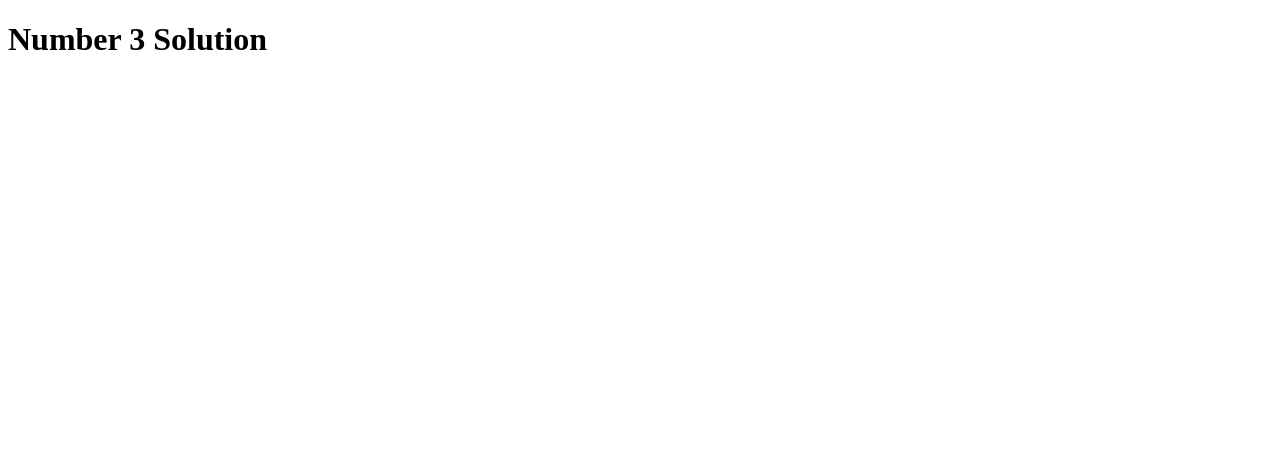
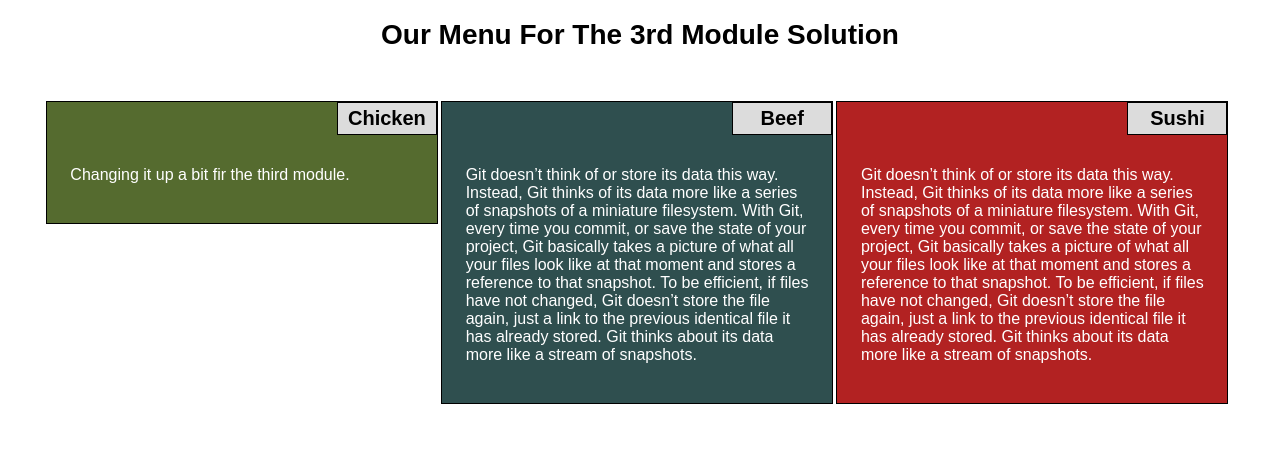
Before and after one commit to DrewChambs/module3-solution, a plain HTML site: page index.html in a window 1280 px wide. Drawn offline with Linux system fonts and the light colour scheme; a web font is replaced by a local one.

Commit message:
changing all files for now

```diff
--- a/css/mod3.css
+++ b/css/mod3.css
@@ -0,0 +1,139 @@
+
+
+/******************* Desktop  styles viewed at 992px and above *******************/
+        * {
+          box-sizing: border-box;
+          }
+          html {
+            /* font-family: Arial, Helvetica, monospace; */
+            font-family: 'Yusei Magic', sans-serif;
+            font-size: 1em;
+          }
+          p {
+            margin-top: 40px;
+          }
+          h1 {
+            text-align: center;
+            margin-bottom: 50px;
+            font-size: 1.75em;
+          }
+
+        .main_div {
+          /* background: red; */
+          width: 95%;
+          margin: 0 auto;
+          height: 450px;
+          /* border: 1px solid black; */
+
+        }
+        .content {
+          width: 99%;
+          margin: 0 auto;
+          /* background: yellow; */
+        }
+        .chicken {
+          position: relative;
+          background: #556B2F;
+          border: 1px solid black;
+          color: white;
+          width: 30%;
+          float: left;
+          margin-right: 3px;
+          padding: 2%;
+        }
+        .beef {
+          position: relative;
+          background: #2F4F4F;
+          /* background: green; */
+          border: 1px solid black;
+          color: white;
+          width: 30%;
+          float: left;
+          margin-right: 3px;
+          padding: 2%;
+        }
+        .sushi {
+          position: relative;
+          background: #B22222;
+          /* background: blue; */
+          border: 1px solid black;
+          color: white;
+          width: 30%;
+          float: left;
+          padding: 2%;
+
+        }
+
+/* "position" set to "absolute" to hold logo in top corner of box */
+        .logo {
+          position: absolute;
+          top: 0;
+          right: 0;
+          border: 1px solid black;
+          font-size: 1.25em;
+          text-align: center;
+          background: #DCDCDC;
+          color: black;
+          padding: 1%;
+          width: 100px;
+          font-weight: 900;
+        }
+/********************** End individual logo styles *************************/
+
+/*************************** Media Queries *******************************/
+/*************************************************************************/
+
+
+/*********** @media Desktop View 992px and above ***************/
+@media (min-width: 992px) {
+.chicken {
+width: 33%;
+
+}
+.beef {
+width: 33%;
+}
+.sushi {
+width: 33%;
+}
+}
+/********************** End Desktop View ****************/
+
+
+/*********** Tablet View between 768px and 991px *******/
+@media (min-width: 768px) and (max-width: 991px) {
+.chicken {
+width: 49%;
+margin-right: 10px;
+}
+.beef {
+width: 49%;
+}
+.sushi {
+width: 99%;
+margin-top: 20px;
+}
+}
+
+/********************** End Tablet View ****************/
+
+/****** Mobile View Equal To Or Less Than 767px ********/
+@media (max-width: 767px) {
+.chicken {
+width: 99%;
+margin-bottom: 20px;
+}
+.beef {
+width: 99%;
+margin-bottom: 20px;
+}
+.sushi {
+width: 99%;
+}
+
+}
+
+/****************** End Mobile View ********************/
+
+/*************************** End Media Queries******************************/
+/***************************************************************************/
--- a/index.html
+++ b/index.html
@@ -2,9 +2,64 @@
 <html lang="en" dir="ltr">
   <head>
     <meta charset="utf-8">
-    <title>Slotuon 3</title>
+    <meta name="viewport" content="width=device-width, initial-scale=1.0">
+    <link rel="stylesheet" href="css/mod3.css">
+    <link rel="preconnect" href="https://fonts.gstatic.com">
+    <link href="https://fonts.googleapis.com/css2?family=Yusei+Magic&display=swap" rel="stylesheet">
+    <title>Coursera Web Sol</title>
+
   </head>
   <body>
-    <h1>Number 3 Solution</h1>
+
+  <div class="main_div">
+      <h1>Our Menu For The 3rd Module Solution</h1>
+        <div class="content">
+
+            <div class="chicken">
+                      <div class="logo">
+                          Chicken
+                      </div>
+              <p>Changing it up a bit fir the third module.
+              </p>
+            </div>
+
+            <div class="beef">
+                            <div class="logo">
+                                Beef
+                            </div>
+              <p>Git doesn’t think of or store its data this way.
+                Instead, Git thinks of its data more like a series
+                of snapshots of a miniature filesystem. With Git,
+                every time you commit, or save the state of your
+                project, Git basically takes a picture of what all
+                your files look like at that moment and stores a
+                reference to that snapshot. To be efficient, if
+                files have not changed, Git doesn’t store the file
+                again, just a link to the previous identical file
+                it has already stored. Git thinks about its data more
+                like a stream of snapshots.
+              </p>
+            </div>
+
+            <div class="sushi">
+                            <div class="logo">
+                                Sushi
+                            </div>
+              <p>Git doesn’t think of or store its data this way.
+                Instead, Git thinks of its data more like a series
+                of snapshots of a miniature filesystem. With Git,
+                every time you commit, or save the state of your
+                project, Git basically takes a picture of what all
+                your files look like at that moment and stores a
+                reference to that snapshot. To be efficient, if
+                files have not changed, Git doesn’t store the file
+                again, just a link to the previous identical file
+                it has already stored. Git thinks about its data more
+                like a stream of snapshots.
+              </p>
+            </div>
+            </div>
+</div>
+
   </body>
 </html>
--- a/mod3.css
+++ b/mod3.css
@@ -0,0 +1,139 @@
+
+
+/******************* Desktop  styles viewed at 992px and above *******************/
+        * {
+          box-sizing: border-box;
+          }
+          html {
+            /* font-family: Arial, Helvetica, monospace; */
+            font-family: 'Yusei Magic', sans-serif;
+            font-size: 1em;
+          }
+          p {
+            margin-top: 40px;
+          }
+          h1 {
+            text-align: center;
+            margin-bottom: 50px;
+            font-size: 1.75em;
+          }
+
+        .main_div {
+          /* background: red; */
+          width: 95%;
+          margin: 0 auto;
+          height: 450px;
+          /* border: 1px solid black; */
+
+        }
+        .content {
+          width: 99%;
+          margin: 0 auto;
+          /* background: yellow; */
+        }
+        .chicken {
+          position: relative;
+          background: #556B2F;
+          border: 1px solid black;
+          color: white;
+          width: 30%;
+          float: left;
+          margin-right: 3px;
+          padding: 2%;
+        }
+        .beef {
+          position: relative;
+          background: #2F4F4F;
+          /* background: green; */
+          border: 1px solid black;
+          color: white;
+          width: 30%;
+          float: left;
+          margin-right: 3px;
+          padding: 2%;
+        }
+        .sushi {
+          position: relative;
+          background: #B22222;
+          /* background: blue; */
+          border: 1px solid black;
+          color: white;
+          width: 30%;
+          float: left;
+          padding: 2%;
+
+        }
+
+/* "position" set to "absolute" to hold logo in top corner of box */
+        .logo {
+          position: absolute;
+          top: 0;
+          right: 0;
+          border: 1px solid black;
+          font-size: 1.25em;
+          text-align: center;
+          background: #DCDCDC;
+          color: black;
+          padding: 1%;
+          width: 100px;
+          font-weight: 900;
+        }
+/********************** End individual logo styles *************************/
+
+/*************************** Media Queries *******************************/
+/*************************************************************************/
+
+
+/*********** @media Desktop View 992px and above ***************/
+@media (min-width: 992px) {
+.chicken {
+width: 33%;
+
+}
+.beef {
+width: 33%;
+}
+.sushi {
+width: 33%;
+}
+}
+/********************** End Desktop View ****************/
+
+
+/*********** Tablet View between 768px and 991px *******/
+@media (min-width: 768px) and (max-width: 991px) {
+.chicken {
+width: 49%;
+margin-right: 10px;
+}
+.beef {
+width: 49%;
+}
+.sushi {
+width: 99%;
+margin-top: 20px;
+}
+}
+
+/********************** End Tablet View ****************/
+
+/****** Mobile View Equal To Or Less Than 767px ********/
+@media (max-width: 767px) {
+.chicken {
+width: 99%;
+margin-bottom: 20px;
+}
+.beef {
+width: 99%;
+margin-bottom: 20px;
+}
+.sushi {
+width: 99%;
+}
+
+}
+
+/****************** End Mobile View ********************/
+
+/*************************** End Media Queries******************************/
+/***************************************************************************/
```
